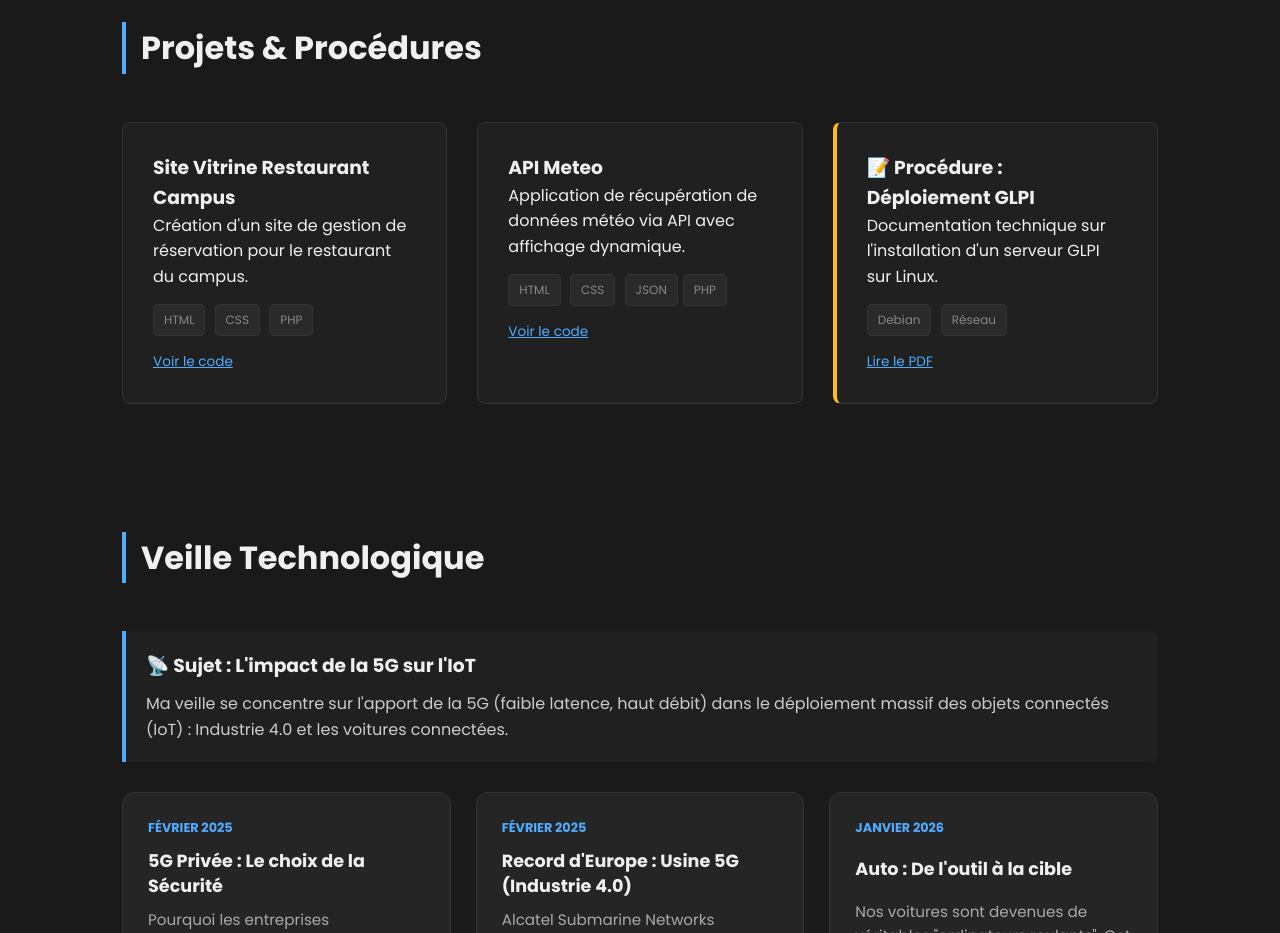
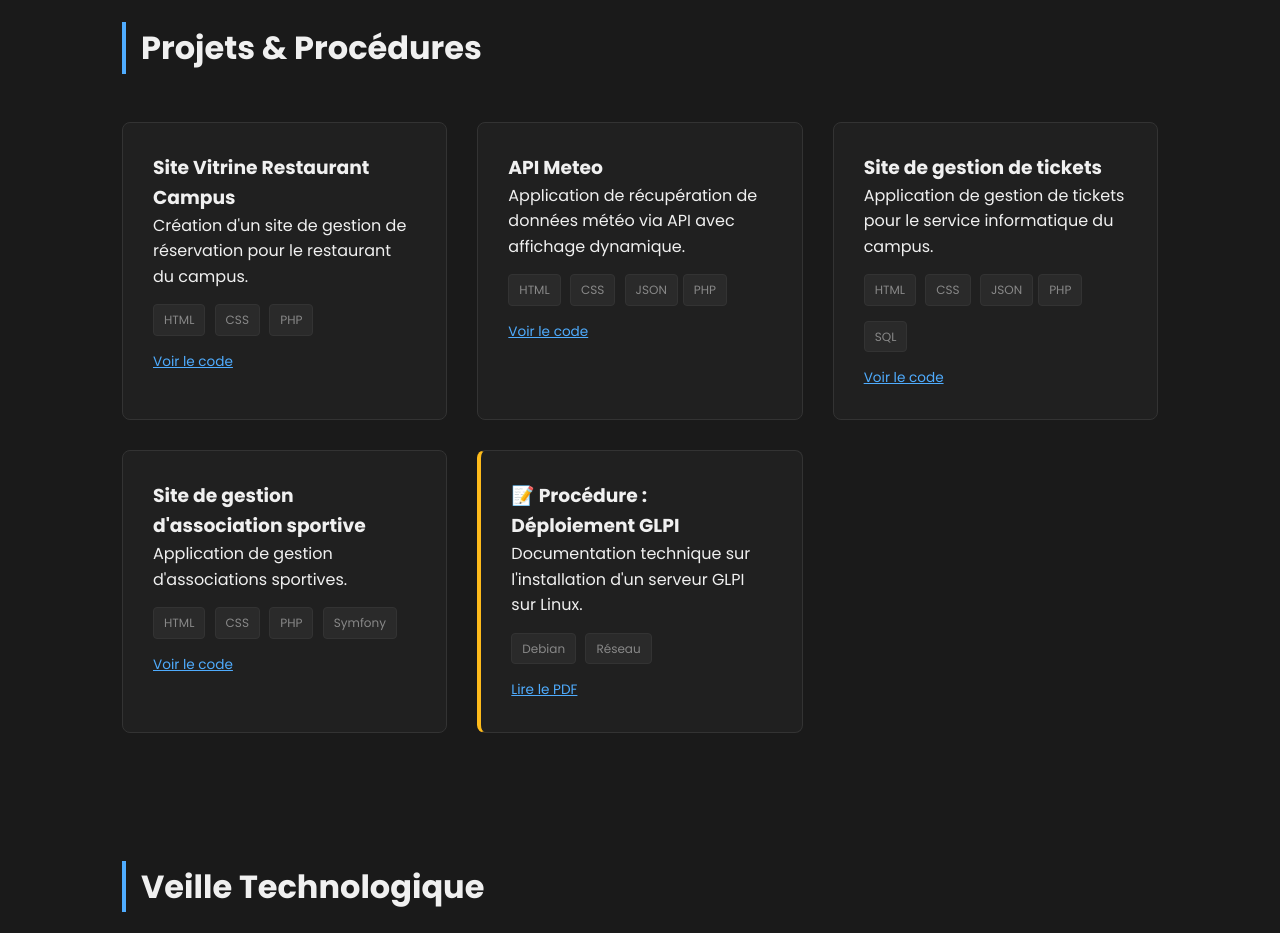
Before and after one commit to CTbien/Portfolio, a plain HTML site: page portfolio.html in a window 1280 px wide. Shown: the part 1720-2653 px from the top of the page. Drawn offline with nearby package versions, Linux system fonts and the light colour scheme.

Commit message:
ajouts projets

```diff
--- a/portfolio.html
+++ b/portfolio.html
@@ -150,6 +150,26 @@
                 <a href="https://github.com/CTbien/API-Meteo" class="btn-small">Voir le code</a>
             </article>
 
+            <article class="project-card">
+                <h3>Site de gestion de tickets</h3>
+                <p>Application de gestion de tickets pour le service informatique du campus.</p>
+                <div class="tags">
+                    <span class="tag">HTML</span> <span class="tag">CSS</span> <span class="tag">JSON</span><span
+                        class="tag">PHP</span><span class="tag">SQL</span>
+                </div>
+                <a href="https://github.com/CTbien/campus_helpdesk" class="btn-small">Voir le code</a>
+            </article>
+
+            <article class="project-card">
+                <h3>Site de gestion d'association sportive</h3>
+                <p>Application de gestion d'associations sportives.</p>
+                <div class="tags">
+                    <span class="tag">HTML</span> <span class="tag">CSS</span> <span class="tag">PHP</span> <span
+                        class="tag">Symfony</span>
+                </div>
+                <a href="https://github.com/CTbien/CSE" class="btn-small">Voir le code</a>
+            </article>
+
             <article class="project-card procedure-card">
                 <h3>📝 Procédure : Déploiement GLPI</h3>
                 <p>Documentation technique sur l'installation d'un serveur GLPI sur Linux.</p>
@@ -179,7 +199,8 @@
                 <h4>5G Privée : Le choix de la Sécurité</h4>
                 <p>Pourquoi les entreprises investissent-elles massivement ? Cette étude révèle que la
                     <strong>fiabilité</strong> et la <strong>sécurité des données</strong> sont les deux moteurs
-                    principaux face au Wi-Fi.</p>
+                    principaux face au Wi-Fi.
+                </p>
                 <a href="https://www.zdnet.fr/actualites/voila-pourquoi-les-reseaux-5g-privatifs-interessent-deja-les-entreprises-39935757.htm"
                     target="_blank" class="read-more">Lire l'étude →</a>
             </article>
```
